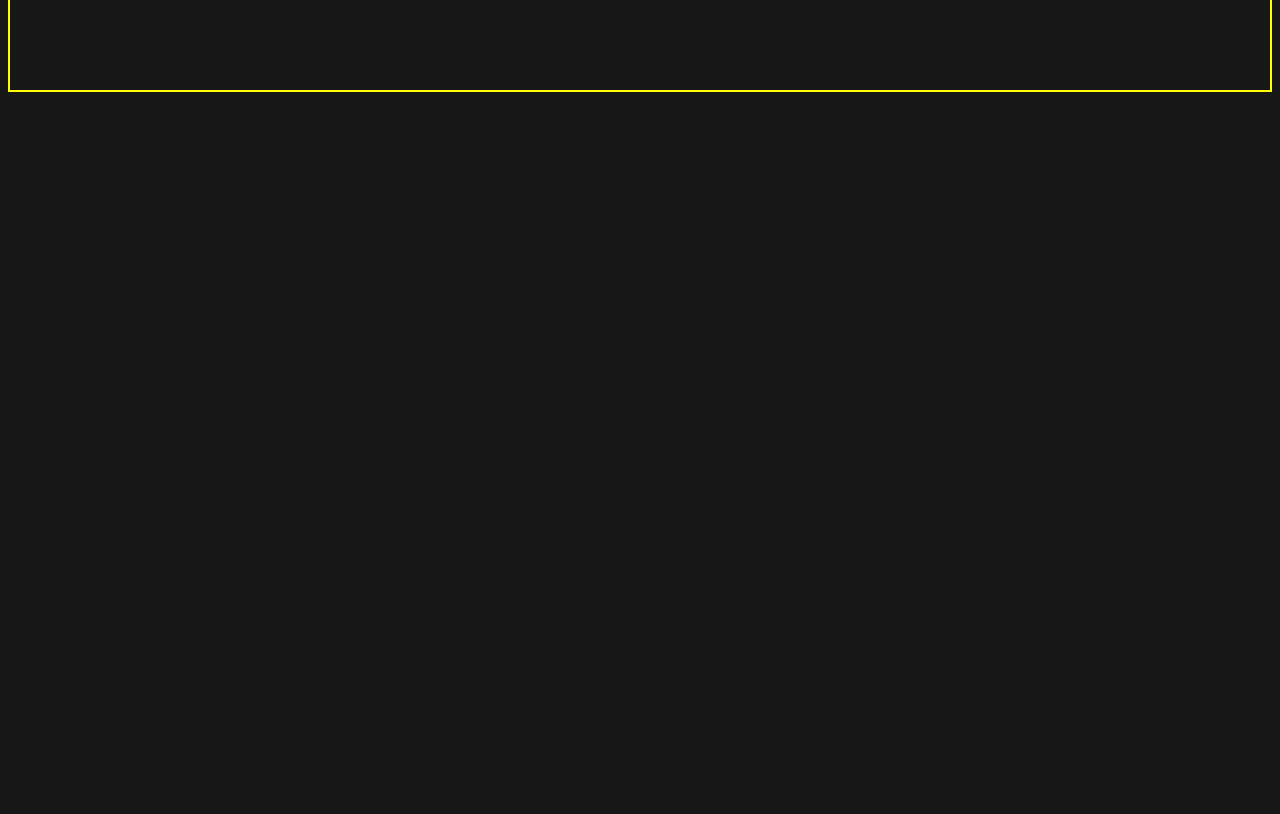
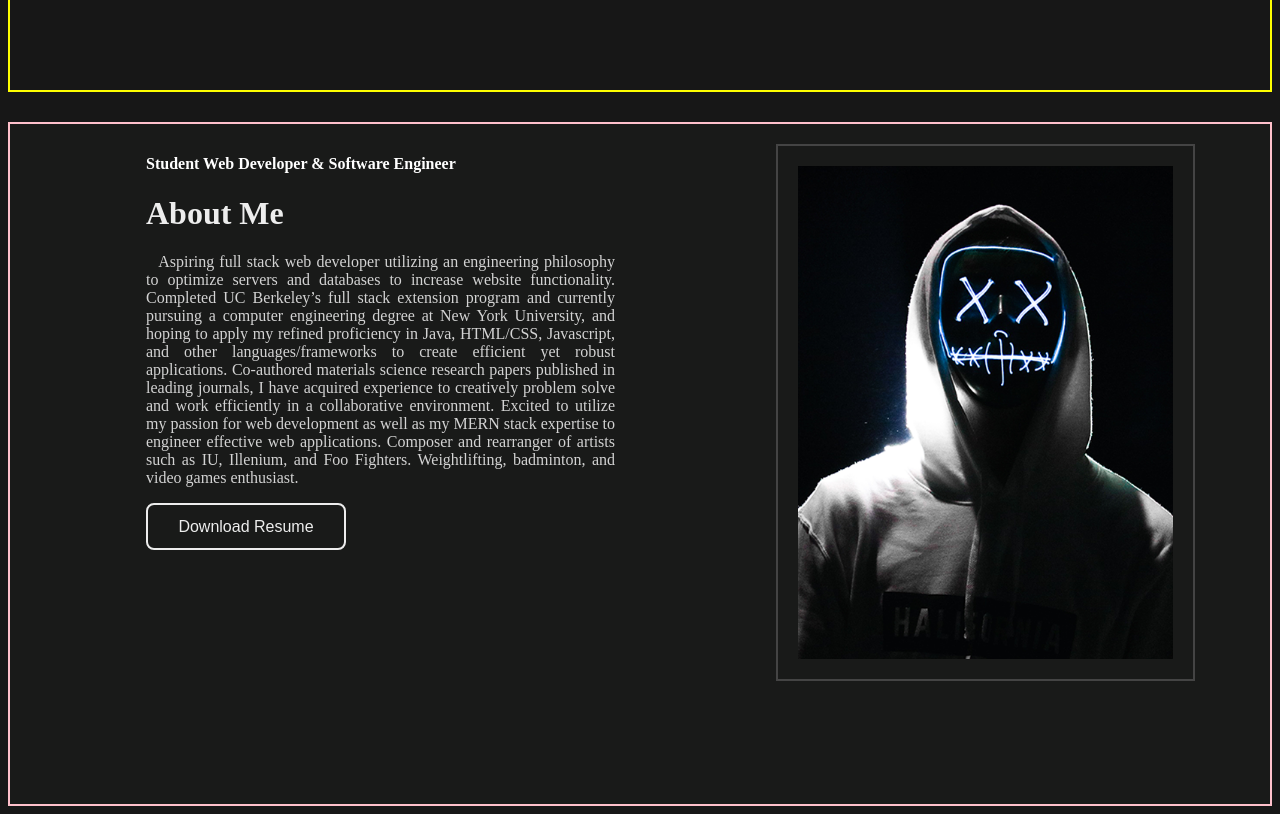
Before and after one commit to gulpinhenry/career-portfolio, a React (Create React App) app: page / in a window 1280 px wide. Shown: the part 720-1534 px from the top of the page. Before the commit the page ends 820 px from the top, so only its background shows below. Built offline with nearby package versions, Linux system fonts and the light colour scheme.

Commit message:
add bio container

```diff
--- /dev/null
+++ b/src/components/Bio.js
@@ -0,0 +1,32 @@
+import * as React from 'react';
+import template from "../assets/template.png"
+
+// TODO: Change Typography elements
+const biotext = `Aspiring full stack web developer utilizing an engineering philosophy to optimize servers and databases to increase website functionality. Completed UC Berkeley’s full stack extension program and currently pursuing a computer engineering degree at New York University, and hoping to apply my refined proficiency in Java, HTML/CSS, Javascript, and other languages/frameworks to create efficient yet robust applications. Co-authored materials science research papers published in leading journals, I have acquired experience to creatively problem solve and work efficiently in a collaborative environment. Excited to utilize my passion for web development as well as my MERN stack expertise to engineer effective web applications. Composer and rearranger of artists such as IU, Illenium, and Foo Fighters. Weightlifting, badminton, and video games enthusiast.`
+function Main() {
+    return (
+        <div id="bio-main">
+            <h4>Student Web Developer {"&"} Software Engineer</h4>
+            <h1>About Me</h1>
+            <p> &ensp; {biotext}</p>
+            <a><button className = "reg-button" id="resume-btn">Download Resume</button></a>
+        </div>
+    );
+}
+
+function Pic() {
+    return (
+        <div id="bio-aside">
+            <img src = {template} id = "bio-img" alt="template pic for now"></img>
+        </div>
+    );
+}
+
+export default function Bio() {
+    return (
+        <div id="bio-container">
+            <Main />
+            <Pic />
+        </div>
+    );
+}
--- a/src/components/Cover.js
+++ b/src/components/Cover.js
@@ -42,7 +42,7 @@ export default function Cover() {
                 </Slide>
                 {/* TODO: direct to contact info on click  */}
                 <Slide direction="right" in={slid} container={containerRef.current} timeout={{ enter: 500 }} mountOnEnter unmountOnExit>
-                    <button id="title-contact">Contact Me</button>
+                    <button className = "reg-button" id="title-contact">Contact Me</button>
                 </Slide>
 
             </div>
--- a/src/components/Nav.js
+++ b/src/components/Nav.js
@@ -11,7 +11,7 @@ function ButtonAppBar() {
     return (
         <nav id="navbar">
             <div id = "navbar-logo">Some Logo Here</div>
-                <img src={hamburger} id = "hamburger-icon" onClick={toggleDrawer}></img>
+                <img src={hamburger} id = "hamburger-icon" onClick={toggleDrawer} alt='hamburger icon'></img>
         </nav>
     );
 }
--- a/src/pages/Home.js
+++ b/src/pages/Home.js
@@ -1,11 +1,13 @@
 import React from "react";
 
 import Cover from "../components/Cover";
+import Bio from "../components/Bio";
 
 function Home() {
   return (
     <div>
       <Cover />
+      <Bio />
     </div>
   );
 }
--- a/src/styles/style.css
+++ b/src/styles/style.css
@@ -21,6 +21,7 @@
     /* add background image here ig */
     min-height: 80vh;
     border: yellow 2px solid;
+    margin-bottom: 30px;
 }
 #title-container{
     position: relative;
@@ -45,32 +46,84 @@
     font-size: 130%;
     font-weight: bold;
 }
-#title-contact {
+.reg-button{
+    background-color: transparent;
     border: 2px solid #EDEDED;
     padding: 8px 14px;
-    margin: 0 30%;
+    cursor: pointer;
     font-size: 12px;
-    cursor: pointer;
     border-radius: 8px;
 }
+#title-contact {
+    margin: 0 30%;
+}
 
-#title-contact:hover {
-    background-color: #EDEDED; /* Green */
+button:hover {
+    background-color: #EDEDED;
     color: #171717;
-  }
+}
+#bio-container{
+    border: 2px solid pink;
+    background-color: #191A19;
+}
+#bio-main{
+    background-color: transparent;
+    margin: 10px;
+    margin-bottom: 0px;
+}
+#bio-main h4{
+    background-color: transparent;
+    color: white;
+}
+#bio-main h1{
+    background-color: transparent;
+}
+#bio-main p{
+    background-color: transparent;
+    color: lightgray;
+    text-align: justify;
+}
+#bio-main a{
+    background-color: transparent;
+}
+#bio-aside{
+    background-color: transparent;
+    margin: 20px 25px;
+    height: 60vh;
+    display: flex;
+    flex-direction: column;
+    justify-content: center;
+}
+#bio-img{
+    background-color: transparent;
+    object-fit: contain;
+    margin: 0 auto;
+    max-width: 80%;
+    max-height: 80%;
+    padding: 20px;
+    border: 2px solid #444444;
+}
+
 
 /* Small devices (portrait tablets and large phones, 600px and up) */
 @media only screen and (min-width: 600px) {
     #title-name{
         font-size: 150%;
     }
-    #title-occupation{
+    /* #title-occupation{
+        line-height: 120%;
+        font-size: 180%;
+        margin-top: -40px;
+    } */
+    .reg-button{
         /* font-size: 80%; */
         line-height: 120%;
         font-size: 180%;
         margin-top: -40px;
     }
-
+    #resume-btn{
+        font-size: 100%;
+    }
 }
 
 /* Medium devices (landscape tablets, 768px and up) */
@@ -91,9 +144,20 @@
     }
     #title-contact {
 
+        /* margin: 0 80%;
+        margin-left: 0;
+        font-size: 16px; */
+    }
+    .reg-button{
         margin: 0 80%;
         margin-left: 0;
         font-size: 16px;
+    }
+    #bio-aside{
+        display: none;
+    }
+    #resume-btn{
+        width: 25%;
     }
 }
 
@@ -103,8 +167,35 @@
         min-height: 100vh;
     }
     #title-contact {
+        /* padding: 12px 20px;
+        font-size: 18px; */
+    }
+    .reg-button{
         padding: 12px 20px;
         font-size: 18px;
+    }
+    #bio-container{
+        display: flex;
+    }
+    #bio-main{
+        flex-basis: 40%;
+        padding-left: 10%;
+        padding-right: 10%;
+        /* border: 2px solid green; */
+    }
+    #bio-aside{
+        /* border: 2px solid green; */
+        display: inline;
+        flex-basis: 40%;
+        height: 80vh;
+    }
+    #bio-img{
+        margin: auto auto;
+        max-width: 80%;
+        max-height: 80%;
+    }
+    #resume-btn{
+        width: 200px;
     }
 }
 
```
Also changed, not shown: src/assets/template.png (added).
